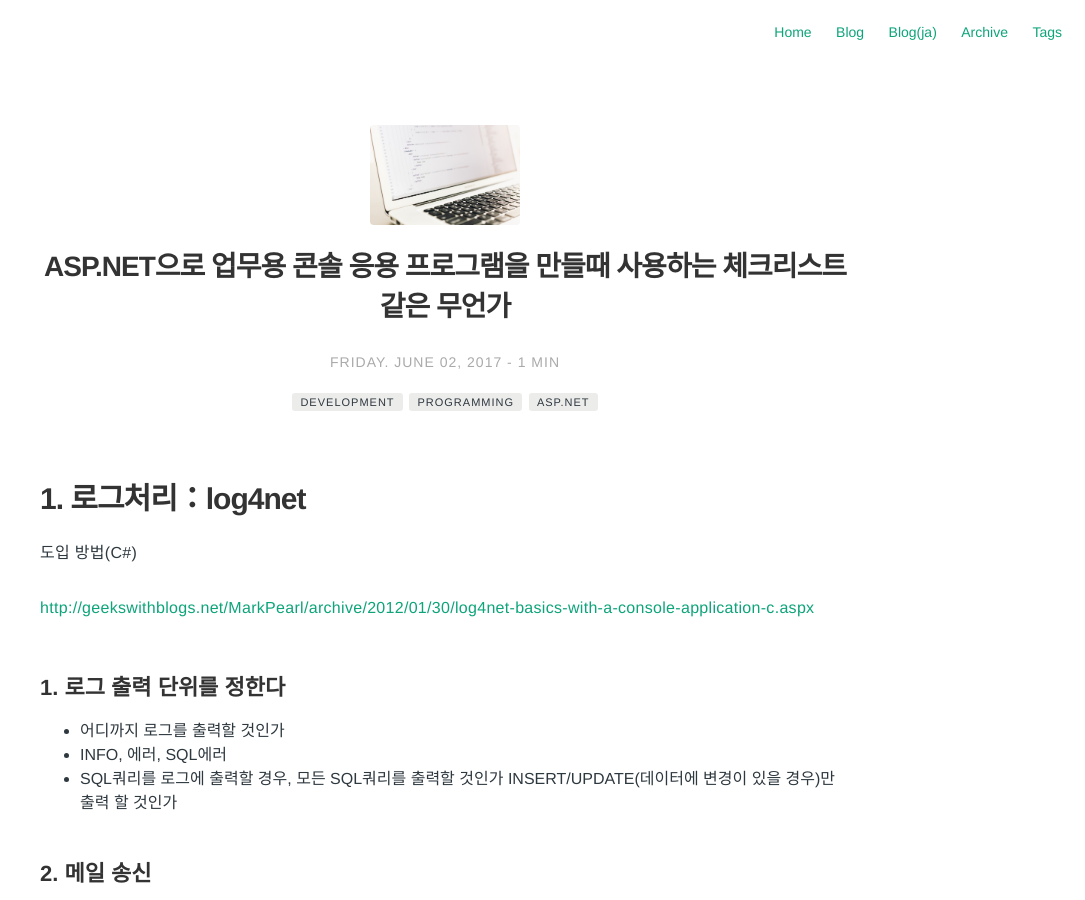
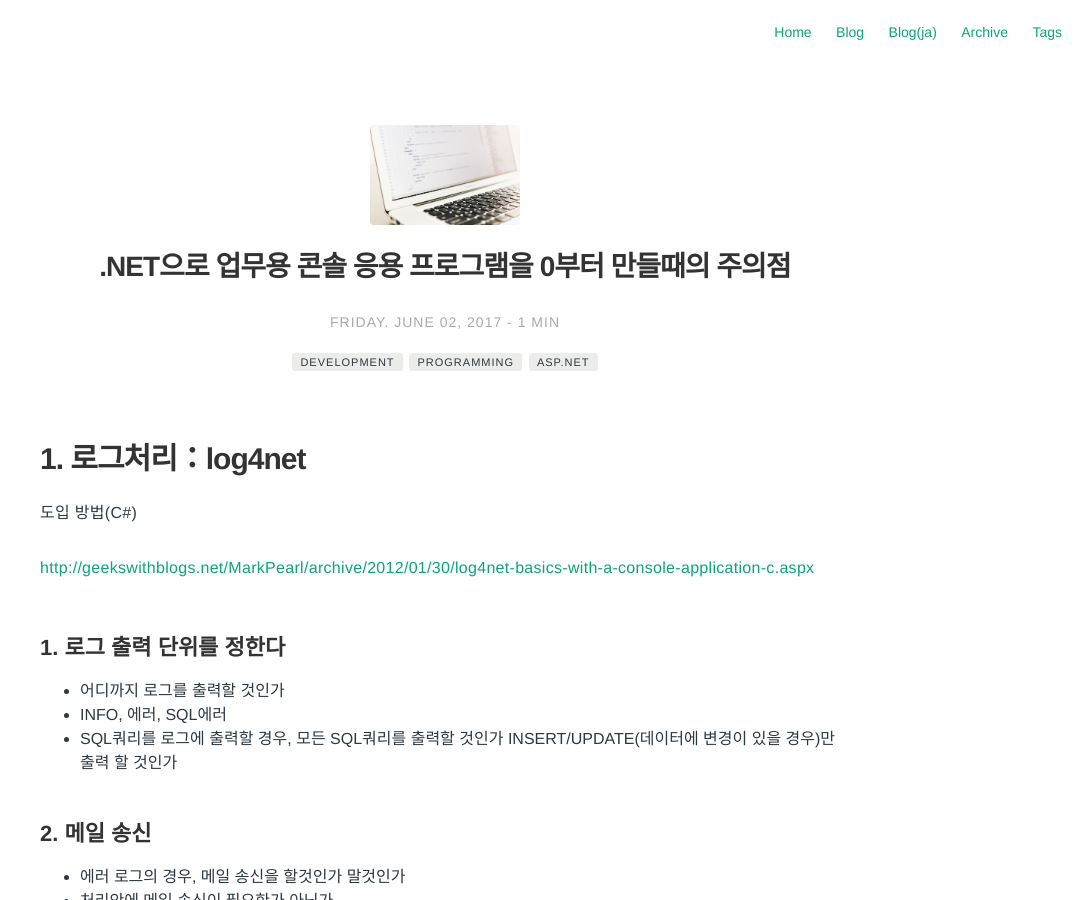
Before and after one commit to Pie001/pie001.github.io, a Jekyll site: the page built from _posts/2017-06-02-0016.md, in a window 1280 px wide and 900 px high. Shown: the whole window, without its empty margins (195-1280 px from the left). Built offline with Jekyll 4.4.1, drawn with Linux system fonts in a browser that asks for light colours; comment, search, counter and statistics services are not loaded.

Commit message:
Update 2017-06-02-0016.md

```diff
--- a/_posts/2017-06-02-0016.md
+++ b/_posts/2017-06-02-0016.md
@@ -1,5 +1,5 @@
 ---
-title: ASP.NET으로 업무용 콘솔 응용 프로그램을 만들때 사용하는 체크리스트 같은 무언가
+title: .NET으로 업무용 콘솔 응용 프로그램을 0부터 만들때의 주의점
 layout: post
 date: 2017-06-02 22:35
 image: /assets/images/post_header.jpg
@@ -13,7 +13,7 @@
 - ASP.NET
 category: blog
 author: pie
-description: C# ASP.NET으로 업무용 콘솔 응용 프로그램을 만들때 사용하는 체크리스트 같은 무언가
+description: .NET으로 업무용 콘솔 응용 프로그램을 0부터 만들때의 주의점
 ---
 
 
```
